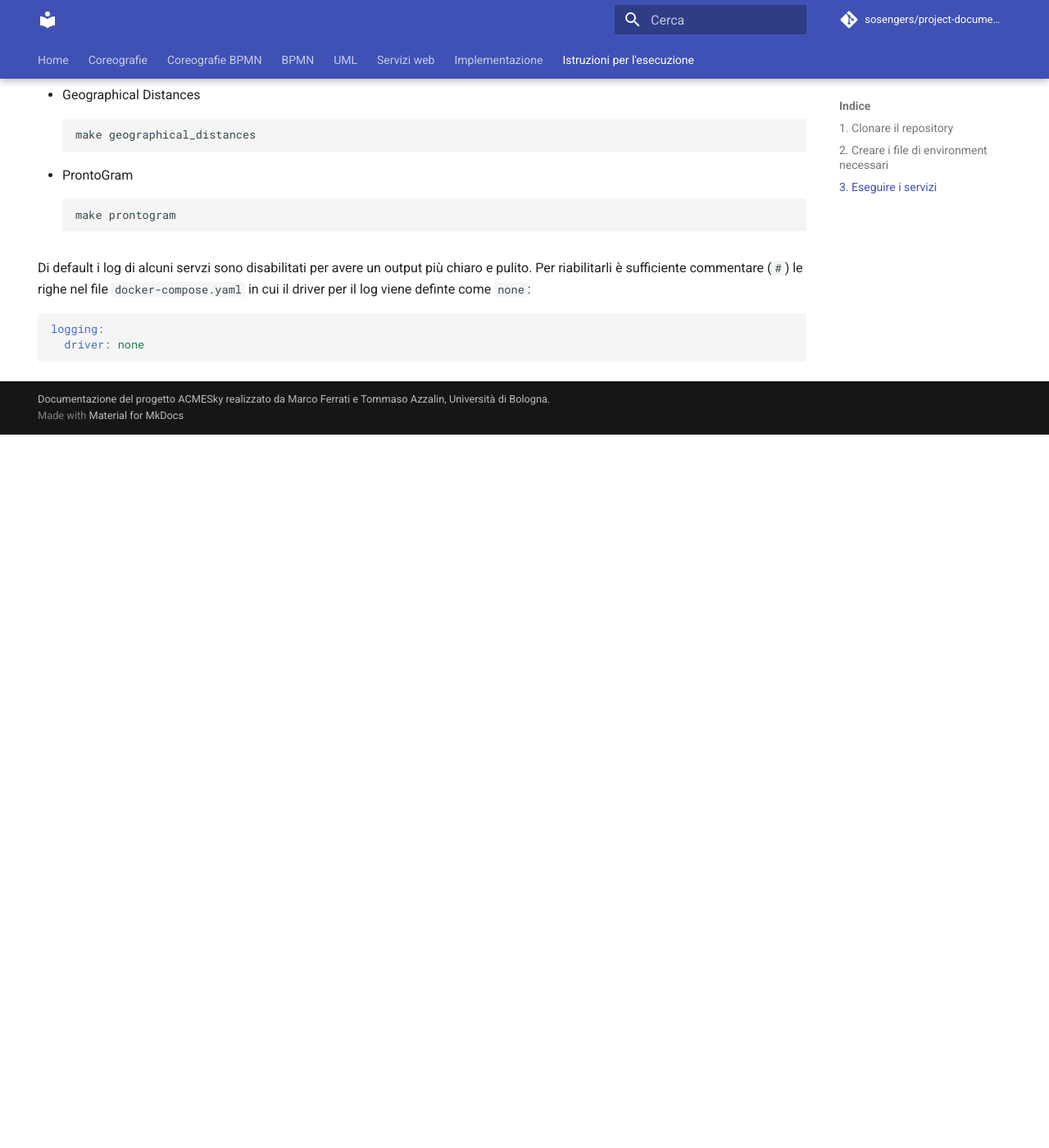
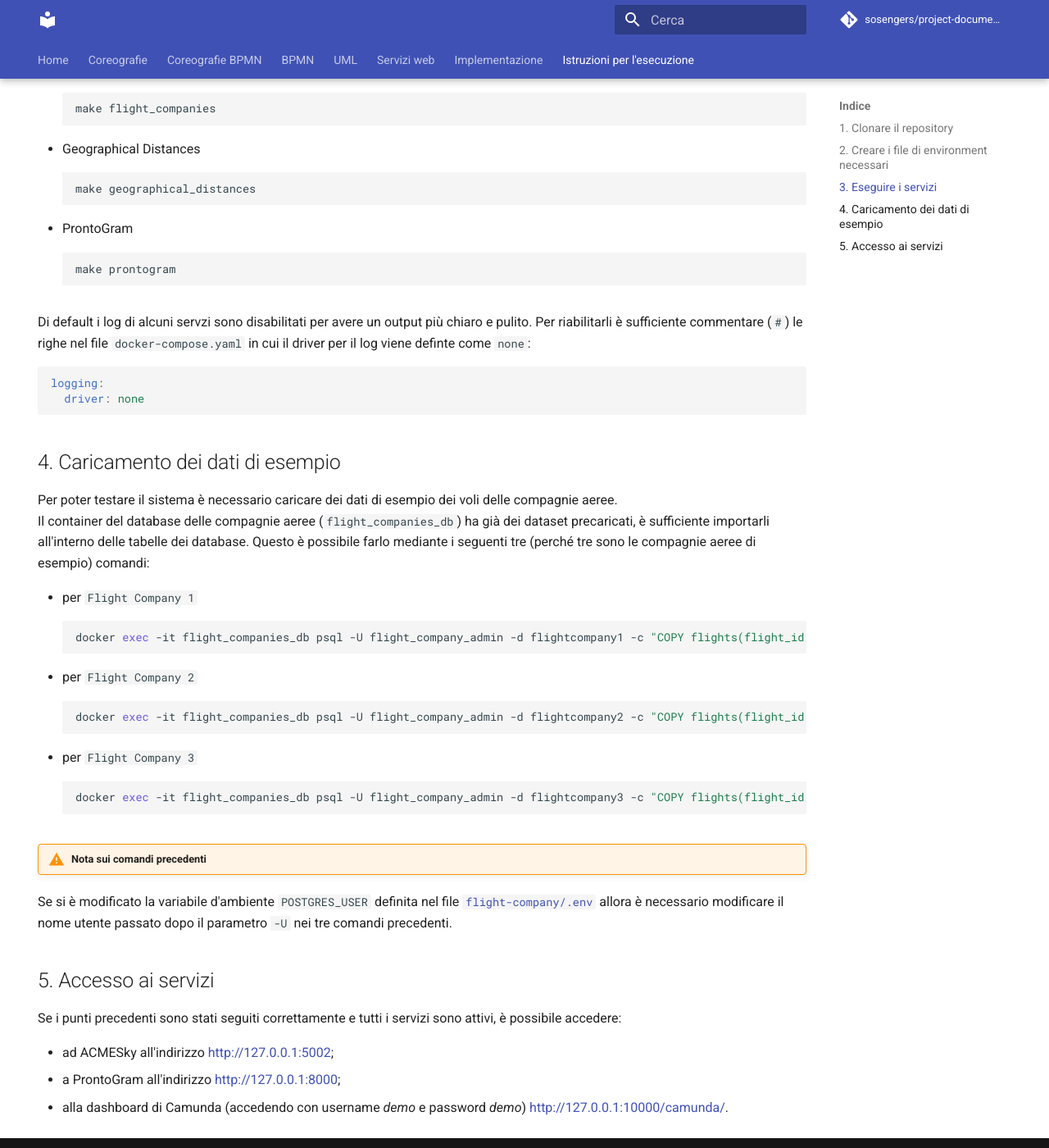
Before and after one commit to sosengers/project-documentation, an MkDocs documentation site: the page built from docs/executeinstruction.md, in a window 1280 px wide and 1400 px high, scrolled down 3006 px. Shown: the whole window at 82% size. Built offline with MkDocs 1.6.1 and Material for MkDocs 9.7.7, drawn with Linux system fonts in a browser that asks for light colours; comment, search, counter and statistics services are not loaded; before the commit the page ends 3536 px from its top, so only the background shows below that; some of the changed text lies outside the part shown.

Commit message:
Aggiornate istruzioni avvio

````diff
--- a/docs/executeinstruction.md
+++ b/docs/executeinstruction.md
@@ -4,8 +4,8 @@ hide:
 ---
 Il progetto è stato testato su due macchine:
 
-- MacBook Pro 2019, Intel Core i9 2,3GHz, 16GB RAM;
-- Computer di Tommaso
+- macOS Big Sur 11.2.3, Intel Core i9-9880H 2.30 GHz CPU, 16 GB RAM;
+- Windows 10 20H2 build 19042.928, Intel Core i5-3550 3.30 GHz CPU, 16 GB RAM.
 
 Entrambi con Docker versione 20.10.5, build 55c4c88 e docker-compose versione 1.29.0, build 07737305
 
@@ -27,7 +27,7 @@ git clone --recurse-submodules git@github.com:sosengers/project-sources.git
 Per poter funzionare correttamente, alcuni servizi hanno bisogno che alcune variabili d'ambiente siano impostate prima della loro esecuzione. Per far questo è necessario creare dei file di *environment* in specifiche cartelle. Questi file contengono password, API KEY e URL che cambiano da macchina a macchina.
 Di seguito vengono presentati i contenuti dei file environment sufficienti per far funzionare il sistema nel suo intero:
 
-- `flight-company/.env`
+- `flight-company/.env`<a name="fc"></a>
 ```bash
 POSTGRES_USER="flight_company_admin"
 POSTGRES_PASSWORD="password"
@@ -95,7 +95,8 @@ docker-compose up
 - `-d` per lanciare i container in modalità *detached*, liberando il terminale una volta lanciati tutti quanti.
 
 Per spegnere tutti i servizi:
-- se si è usato solo il comando `docker-compose up`, è sufficiente premere <kbd>CTRL</kbd> + <kbd>C</kbd>;
+
+- se si è usato solo il comando `docker-compose up`, è sufficiente premere <kbd>CTRL</kbd> + <kbd>C</kbd> ;
 - se si è avviato in modalità *detached* è possibile invocare il comando:
 ```bash
 docker-compose down
@@ -133,3 +134,30 @@ Di default i log di alcuni servzi sono disabilitati per avere un output più chi
 logging:
   driver: none
 ```
+
+## 4. Caricamento dei dati di esempio
+Per poter testare il sistema è necessario caricare dei dati di esempio dei voli delle compagnie aeree.
+Il container del database delle compagnie aeree (`flight_companies_db`) ha già dei dataset precaricati, è sufficiente importarli all'interno delle tabelle dei database. Questo è possibile farlo mediante i seguenti tre (perché tre sono le compagnie aeree di esempio) comandi:
+
+- per `Flight Company 1`
+```bash
+docker exec -it flight_companies_db psql -U flight_company_admin -d flightcompany1 -c "COPY flights(flight_id, departure_airport_code, arrival_airport_code, cost, departure_datetime, arrival_datetime) FROM '/example_data/Flight company 1-FC 1.csv' DELIMITER ';' CSV HEADER;"
+```
+- per `Flight Company 2`
+```bash
+docker exec -it flight_companies_db psql -U flight_company_admin -d flightcompany2 -c "COPY flights(flight_id, departure_airport_code, arrival_airport_code, cost, departure_datetime, arrival_datetime) FROM '/example_data/Flight company 2-FC 2.csv' DELIMITER ';' CSV HEADER;"
+```
+- per `Flight Company 3`
+```bash
+docker exec -it flight_companies_db psql -U flight_company_admin -d flightcompany3 -c "COPY flights(flight_id, departure_airport_code, arrival_airport_code, cost, departure_datetime, arrival_datetime) FROM '/example_data/Flight company 3-FC 3.csv' DELIMITER ';' CSV HEADER;"
+```
+
+!!! warning "Nota sui comandi precedenti"
+Se si è modificato la variabile d'ambiente `POSTGRES_USER` definita nel file [`flight-company/.env`](#fc) allora è necessario modificare il nome utente passato dopo il parametro `-U` nei tre comandi precedenti.
+
+## 5. Accesso ai servizi
+Se i punti precedenti sono stati seguiti correttamente e tutti i servizi sono attivi, è possibile accedere:
+
+- ad ACMESky all'indirizzo [http://127.0.0.1:5002](http://127.0.0.1:5002);
+- a ProntoGram all'indirizzo [http://127.0.0.1:8000](http://127.0.0.1:8000);
+- alla dashboard di Camunda (accedendo con username *demo* e password *demo*) [http://127.0.0.1:10000/camunda/](http://127.0.0.1:10000/camunda/).
````
